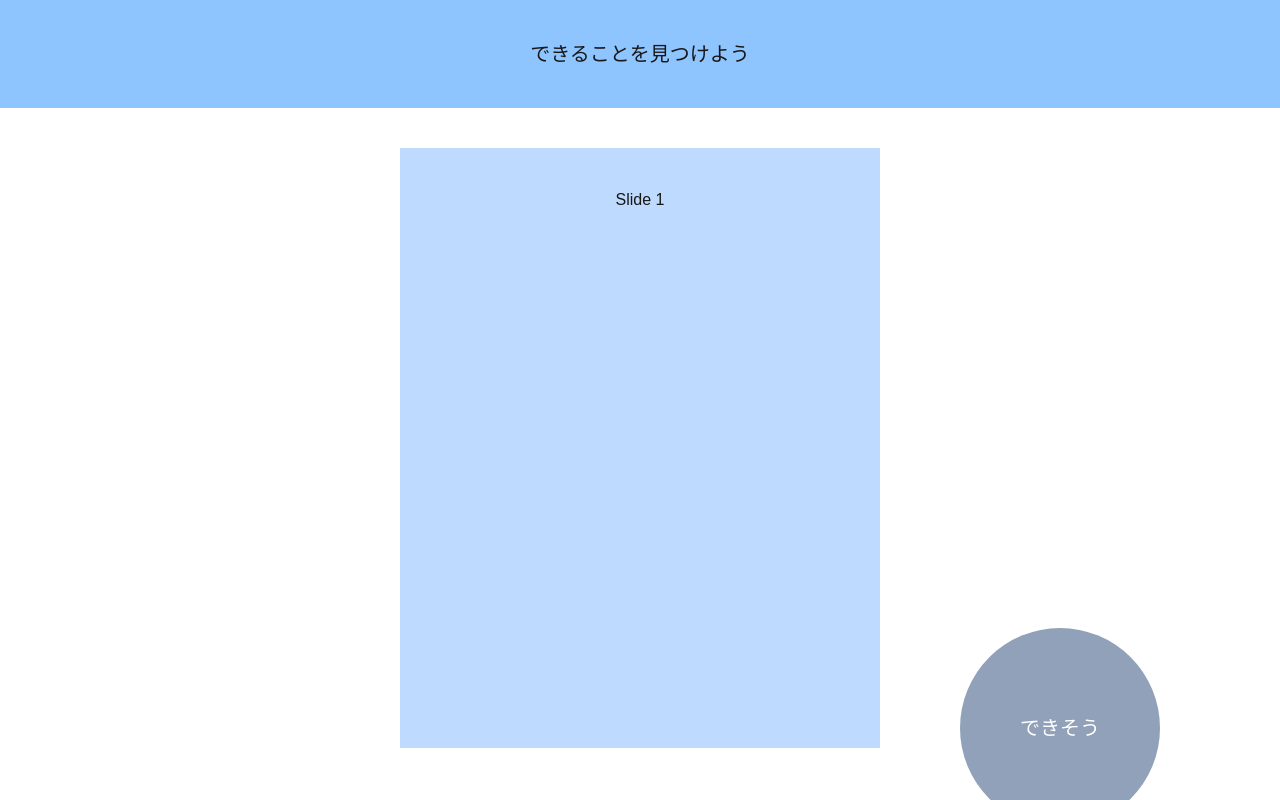
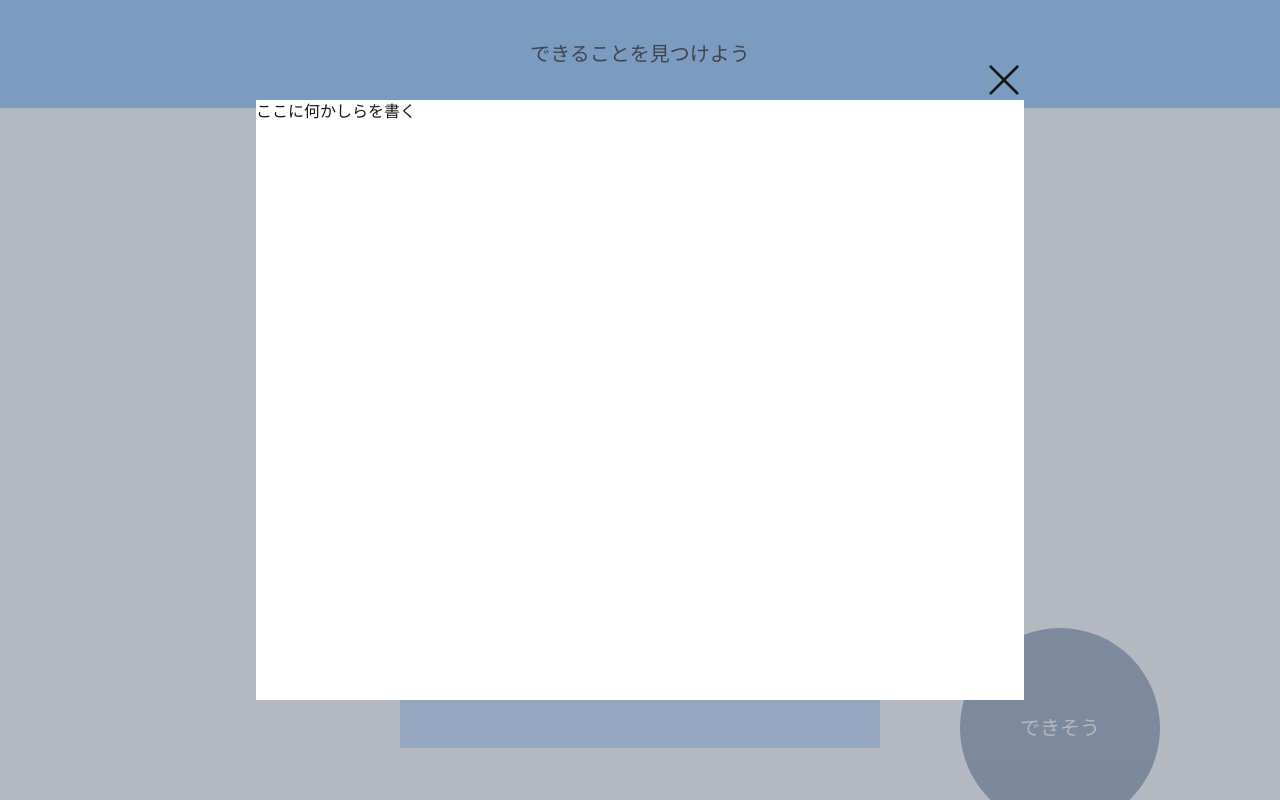
Before and after one commit to funswift/2025swift-C-disaster-prevention-3, a Next.js app: page /pages/choosecard in a window 1280 px wide. Shown: the top 800 px of the page. Built offline with nearby package versions, Linux system fonts and the light colour scheme; a web font is replaced by a local one.

Commit message:
ポップ表示できました

```diff
--- /dev/null
+++ b/app/components/popup.tsx
@@ -0,0 +1,67 @@
+"use client";
+import React, { memo, useEffect } from 'react';
+
+import { RxCross1 } from 'react-icons/rx';
+
+type Props = {
+  viewFlag: boolean;
+  setViewFlag: React.Dispatch<React.SetStateAction<boolean>>;
+};
+
+export const PopUpComponent = memo((props: Props) => {
+  const { viewFlag, setViewFlag } = props;
+  useEffect(() => {
+    // 背景画面固定用関数
+    const registerBackgroundFixed = () => {
+      const body = document.body;
+      const scrollWidth = window.innerWidth - body.clientWidth;
+      body.style.marginRight = `${scrollWidth}px`;
+      body.style.overflowY = 'hidden';
+    };
+    // 背景画面固定解除用関数
+    const unRegisterBackgroundFixed = () => {
+      const body = document.body;
+      body.style.overflowY = '';
+      body.style.marginRight = '';
+    };
+    if (viewFlag) registerBackgroundFixed();
+
+    return () => {
+      unRegisterBackgroundFixed();
+    };
+  }, [viewFlag]);
+
+  // 枠外クリック用関数
+  const onClickBackground = () => {
+    setViewFlag(false);
+  };
+
+  // 枠内クリック
+  const onClickCard = (e: React.MouseEvent<HTMLDivElement, MouseEvent>) => {
+    e.stopPropagation();
+  };
+
+  return (
+    <>
+      <div
+       style={{ display: viewFlag ? 'flex' : 'none' }}
+        className="fixed z-50 flex-col items-center justify-center overflow-hidden bg-gray-500/50 top-0 left-0 h-screen w-screen"
+        onClick={onClickBackground}
+      >
+        <div className="relative h-3/4 w-3/4 max-w-3xl">
+          {/* バツボタン */}
+          <div className="absolute right-0 -top-10 h-10 w-10 hover:cursor-pointer">
+            <RxCross1 className="h-full w-full" />
+          </div>
+          <div
+            id="policy"
+            className="flex h-full w-full flex-col bg-white"
+            onClick={onClickCard}
+          >
+            ここに何かしらを書く
+          </div>
+        </div>
+      </div>
+    </>
+  );
+});
--- a/app/pages/choosecard/page.tsx
+++ b/app/pages/choosecard/page.tsx
@@ -4,9 +4,16 @@ import { Swiper, SwiperSlide } from 'swiper/react';
 
 // Import Swiper styles
 import 'swiper/css';
+import { useState } from 'react';
 import { useRouter } from 'next/navigation';
+import { PopUpComponent } from '../../components/popup';
+import { memo } from 'react';
+
 
 export default () => {
+
+  const [popupFlag, setPopupFlag] = useState<boolean>(true);
+
 
     const router = useRouter();
     let cardNo = 0;
@@ -25,6 +32,7 @@ export default () => {
     }
   return (
     <>
+    <PopUpComponent viewFlag={popupFlag} setViewFlag={setPopupFlag} />
 
     <div className='relative h-180 mt-10'>{/* この上に要素を配置する */}
       <Swiper
--- a/package.json
+++ b/package.json
@@ -12,6 +12,7 @@
     "next": "^16.0.3",
     "react": "^19.2.0",
     "react-dom": "^19.2.0",
+    "react-icons": "^5.5.0",
     "swiper": "^12.0.3"
   },
   "devDependencies": {
```
Also changed, not shown: 1 other file (tests, documents, lock files or other folders).
